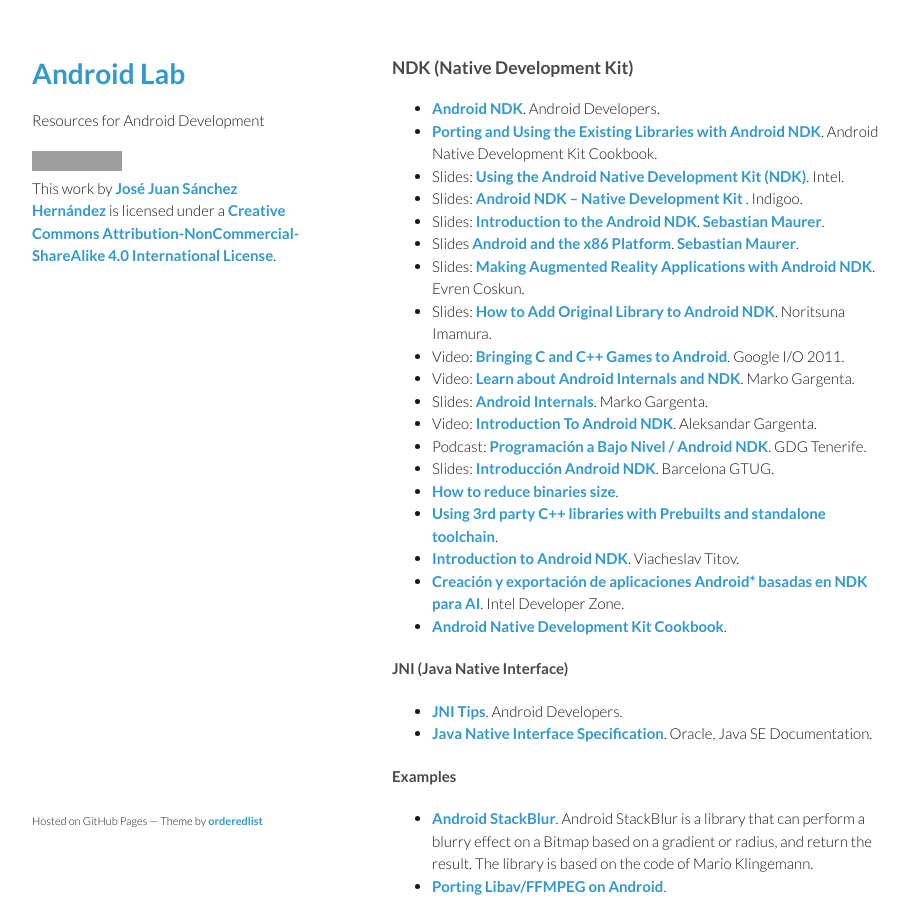
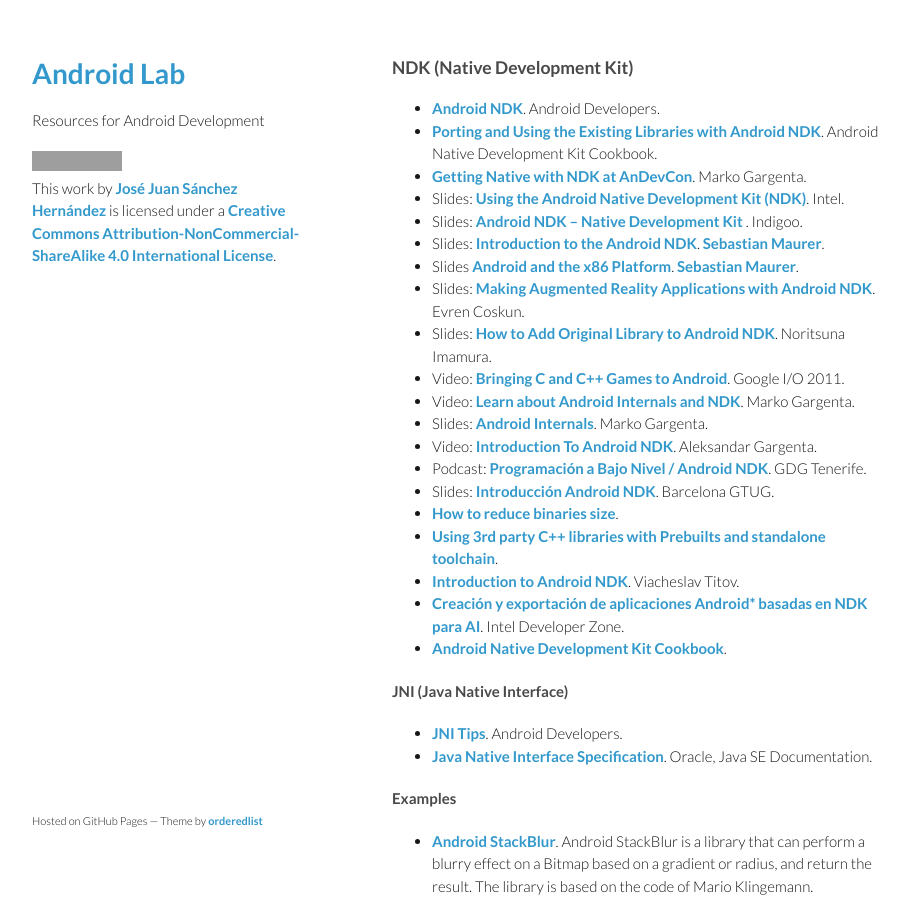
Before and after one commit to josejuansanchez/josejuansanchez.github.io, a Jekyll site: the page built from androidlab/ndk.md, in a window 1280 px wide and 900 px high. Shown: the whole window, without its empty margins (178-1087 px from the left). Built offline with Jekyll 4.4.1, drawn with Linux system fonts in a browser that asks for light colours; grey boxes are pictures that could not be loaded.

Commit message:
Update ndk.md

```diff
--- a/androidlab/ndk.md
+++ b/androidlab/ndk.md
@@ -7,6 +7,7 @@
 
 * [Android NDK](http://developer.android.com/tools/sdk/ndk/index.html). Android Developers.
 * [Porting and Using the Existing Libraries with Android NDK](http://www.packtpub.com/sites/default/files/9781849691505_Chapter_08.pdf). Android Native Development Kit Cookbook.
+* [Getting Native with NDK at AnDevCon](Getting Native with NDK at AnDevCon). Marko Gargenta.
 * Slides: [Using the Android Native Development Kit (NDK)](http://www.slideshare.net/ph0b/using-the-android-native-development-kit-ndk). Intel.
 * Slides: [Android NDK – Native Development Kit ](http://www.indigoo.com/dox/mobdev/01_Android/Android-NDK.pdf). Indigoo.
 * Slides: [Introduction to the Android NDK](http://www.slideshare.net/bemyapp/introduction-to-the-ndk-code-fest). [Sebastian Maurer](https://speakerdeck.com/mauimauer).
```
